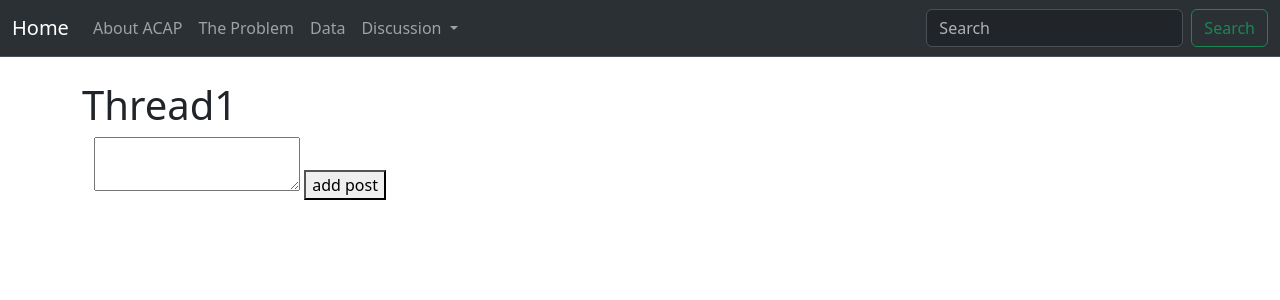
After one commit to egosnell/ELA-Hackathon-2023, a Flask app: page /Thread1 in a window 1280 px wide. The commit adds this page. Shown: the top 300 px of the page. Run offline with Flask 3, Linux system fonts and the light colour scheme.

Commit message:
discussion

```diff
--- a/app.py
+++ b/app.py
@@ -50,3 +50,22 @@ def filter_csv_by_site(input_csv, location_id):
     filteredData = loadedData[loadedData['MonitoringLocationID'] == location_id]
 
     return filteredData
+
+@app.route("/Discussion", methods = ['GET', 'POST'])
+def Discussion():
+    active_page = "discussion"
+    return render_template("discussion.html", title="Catfish Coders", active_page=active_page)
+
+@app.route("/Thread1", methods = ['GET', 'POST'])
+def Thread1():
+    active_page = "thread1"
+    return render_template("thread1.html", title="Catfish Coders", active_page=active_page)
+if __name__ == '__main__':
+   app.run(debug = True)
+
+@app.route("/Thread2", methods = ['GET', 'POST'])
+def Thread2():
+    active_page = "thread2"
+    return render_template("thread2.html", title="Catfish Coders", active_page=active_page)
+if __name__ == '__main__':
+   app.run(debug = True)
--- a/templates/navbar.html
+++ b/templates/navbar.html
@@ -16,12 +16,12 @@
             <a class="nav-link {% if active_page == 'data' %}active{% endif %}" href="{{ url_for('Data') }}">Data</a>
           </li>
           <li class="nav-item dropdown">
-            <a class="nav-link dropdown-toggle" href="#" role="button" data-bs-toggle="dropdown" aria-expanded="false">
-              Dropdown
+            <a class="nav-link dropdown-toggle" href="{{ url_for('Discussion') }}" role="button" data-bs-toggle="dropdown" aria-expanded="false">
+              Discussion
             </a>
             <ul class="dropdown-menu">
-              <li><a class="dropdown-item" href="#">Action</a></li>
-              <li><a class="dropdown-item" href="#">Another action</a></li>
+              <li><a class="dropdown-item" href="{{ url_for('Thread1') }}">Thread1</a></li>
+              <li><a class="dropdown-item" href="{{ url_for('Thread2') }}">Thread2</a></li>
               <li><hr class="dropdown-divider"></li>
               <li><a class="dropdown-item" href="#">Something else here</a></li>
             </ul>
--- /dev/null
+++ b/templates/thread1.html
@@ -0,0 +1,33 @@
+{% extends 'base.html' %}
+
+{% block content %}
+
+<!DOCTYPE html>
+<html>
+<head>
+    <meta charset="UTF-8">
+    <title>Discussion</title>
+    <link rel="stylesheet" href="styles.css"> <!-- Link to your CSS file for styling -->
+</head>
+<body>
+    <section class="thread1-header">
+        <h1>Thread1</h1>
+    </section>
+
+    <section class="thread1-content">
+        <div class="container">
+
+            <textarea></textarea>
+            <button>add post</button>
+            <div class="post">
+
+            </div>
+
+            <!-- Add more content as needed -->
+        </div>
+    </section>
+</body>
+</html>
+
+
+{% endblock %}
```
Also changed, not shown: templates/thread2.html (added, +33 -0 lines).
